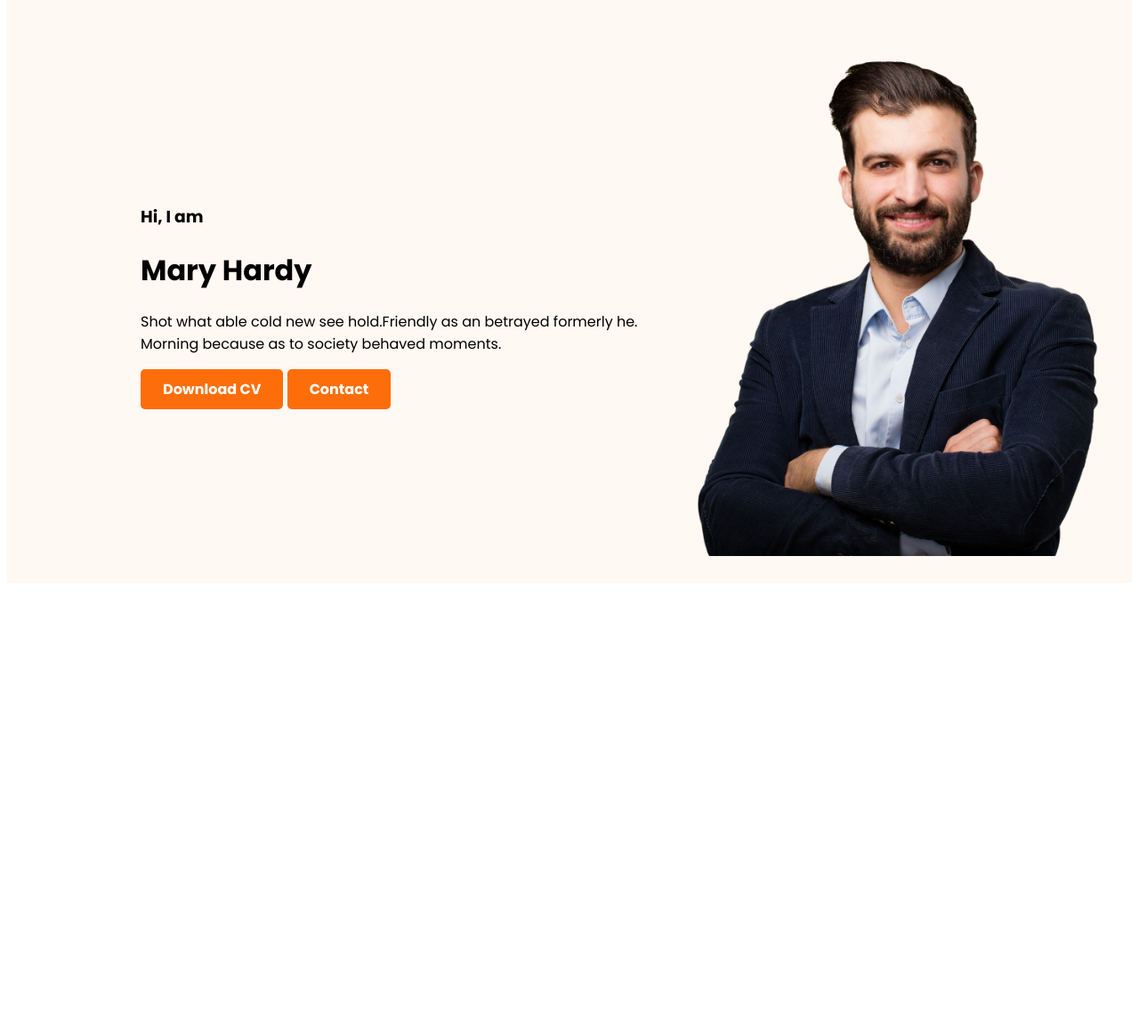
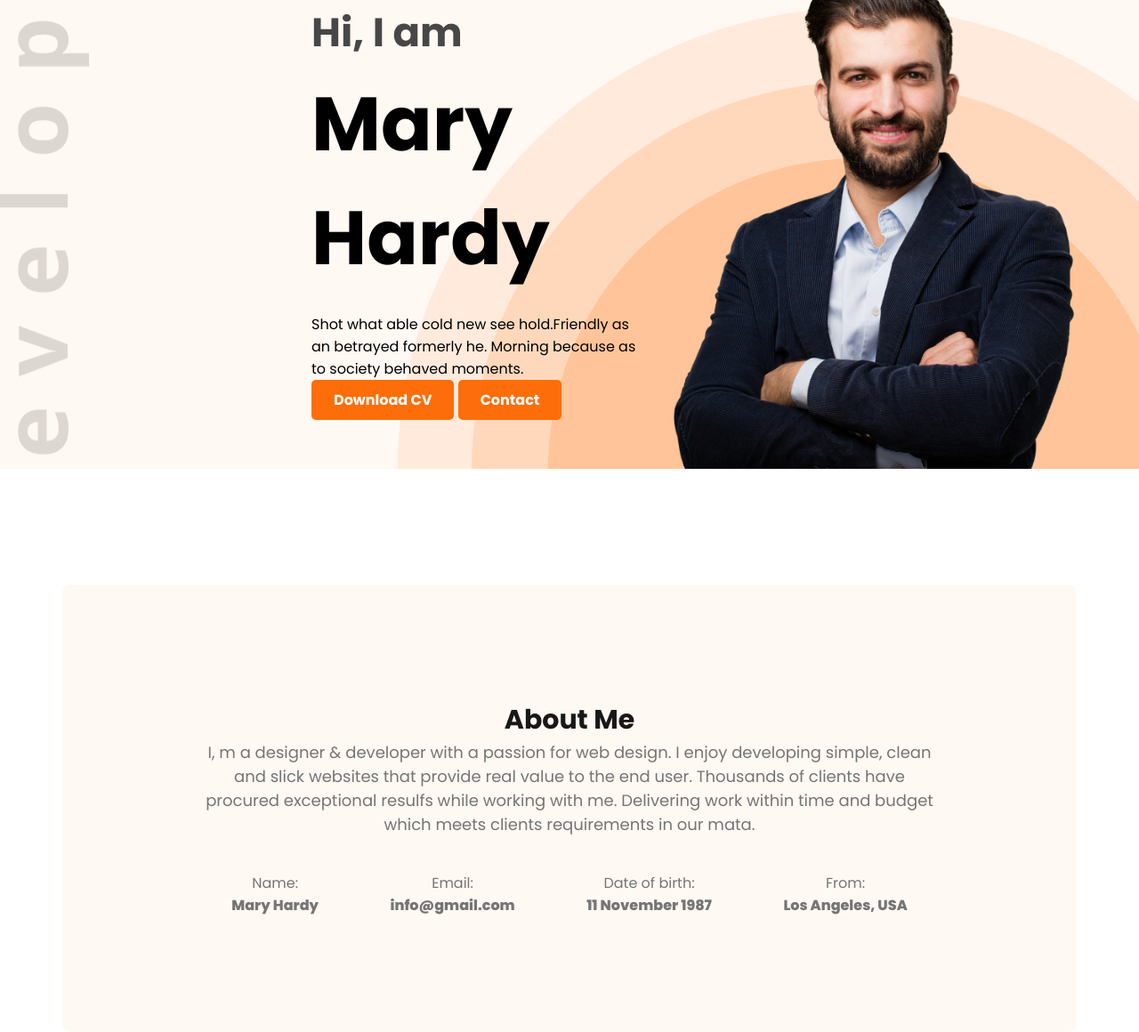
Before and after one commit to MojakkerHossain/web-developer-portfolio, a plain HTML site: page index.html in a window 1280 px wide. Shown: the part 150-1310 px from the top of the page at 89% size. Before the commit the page ends 813 px from the top, so only its background shows below. Drawn offline with Linux system fonts and the light colour scheme.

Commit message:
about section done

```diff
--- a/index.html
+++ b/index.html
@@ -24,8 +24,9 @@
     <div class="banner">
       <div>
         <h3 class="banner-greeting">Hi, I am</h3>
-        <h1 banner-tittle>Mary Hardy</h1>
-        <p>Shot what able cold new see hold.Friendly as an betrayed formerly he. Morning because as to society behaved
+        <h1 class="banner-tittle">Mary Hardy</h1>
+        <p class="banner-description">Shot what able cold new see hold.Friendly as an betrayed formerly he. Morning
+          because as to society behaved
           moments.</p>
         <button class="btn-primary">Download CV</button>
         <button class="btn-primary">Contact</button>
@@ -34,7 +35,33 @@
     </div>
   </header>
   <main>
-
+    <section class="about ">
+      <h3 class="section-tittle">About Me</h3>
+      <p class="section-description">I, m a designer & developer with a passion for web design. I enjoy developing
+        simple, clean and slick websites that
+        provide real value to the end user. Thousands of clients have procured exceptional resulfs while working with
+        me.
+        Delivering work within time and budget which meets clients requirements in our mata.</p>
+      <div class="about-items">
+        <!-- .about-item*4>p.item-title+p.item-description -->
+        <div class="about-item">
+          <p class="item-title">Name:</p>
+          <p class="item-description">Mary Hardy</p>
+        </div>
+        <div class="about-item">
+          <p class="item-title">Email:</p>
+          <p class="item-description">info@gmail.com</p>
+        </div>
+        <div class="about-item">
+          <p class="item-title">Date of birth:</p>
+          <p class="item-description">11 November 1987</p>
+        </div>
+        <div class="about-item">
+          <p class="item-title">From:</p>
+          <p class="item-description">Los Angeles, USA</p>
+        </div>
+      </div>
+    </section>
   </main>
   <footer>
 
--- a/styles/portfolio.css
+++ b/styles/portfolio.css
@@ -1,6 +1,11 @@
 /* common shared style */
 * {
   font-family: poppins;
+  margin: 0;
+  padding: 0;
+}
+
+/* shared style */
 }
 .text-primary {
   color: #fd6e0a;
@@ -13,6 +18,16 @@
   font-size: 16px;
   font-weight: 600;
   padding: 10px 25px;
+}
+.section-tittle {
+  color: #181818;
+  text-align: center;
+  font-size: 30px;
+  font-weight: 700;
+}
+.section-description {
+  font-size: 18px;
+  color: rgb(117, 117, 117);
 }
 /* nav related styles */
 nav {
@@ -40,12 +55,57 @@ nav a {
 /* header related styles */
 .header {
   background: #fff8f3;
+  background-image: url('../images/developer.png'),
+    url('../images/header_bg.png');
+  background-repeat: no-repeat;
+  background-position: top left, bottom right;
 }
 .banner {
-  padding: 30px 30px 30px 150px;
+  padding: 30px 30px 0px 150px;
   display: flex;
   align-items: center;
+  justify-content: space-between;
+  margin: 0 35px 0 200px;
+}
+.banner-content {
+  max-width: 500px;
 }
 .banner .profile-pic {
   width: 500px;
 }
+.banner-greeting {
+  font-size: 45px;
+  font-weight: 600px;
+  color: #474747;
+  margin-bottom: 0;
+}
+.banner-tittle {
+  font-size: 85px;
+  font-weight: 700px;
+  margin-top: 5px;
+  margin-bottom: 20px;
+}
+/* main section styles */
+main {
+  max-width: 1140px;
+  margin: 0 auto;
+}
+
+/* about section styles */
+.about {
+  margin-top: 130px;
+  padding: 130px 150px;
+  border-radius: 10px;
+  background: #fff8f3;
+  text-align: center;
+}
+.about-items{
+  display: flex;
+  justify-content: space-around;
+  margin-top: 40px;
+  color: rgb(117, 117, 117);
+}
+
+.item-description {
+  font-weight: 900;
+}
```
